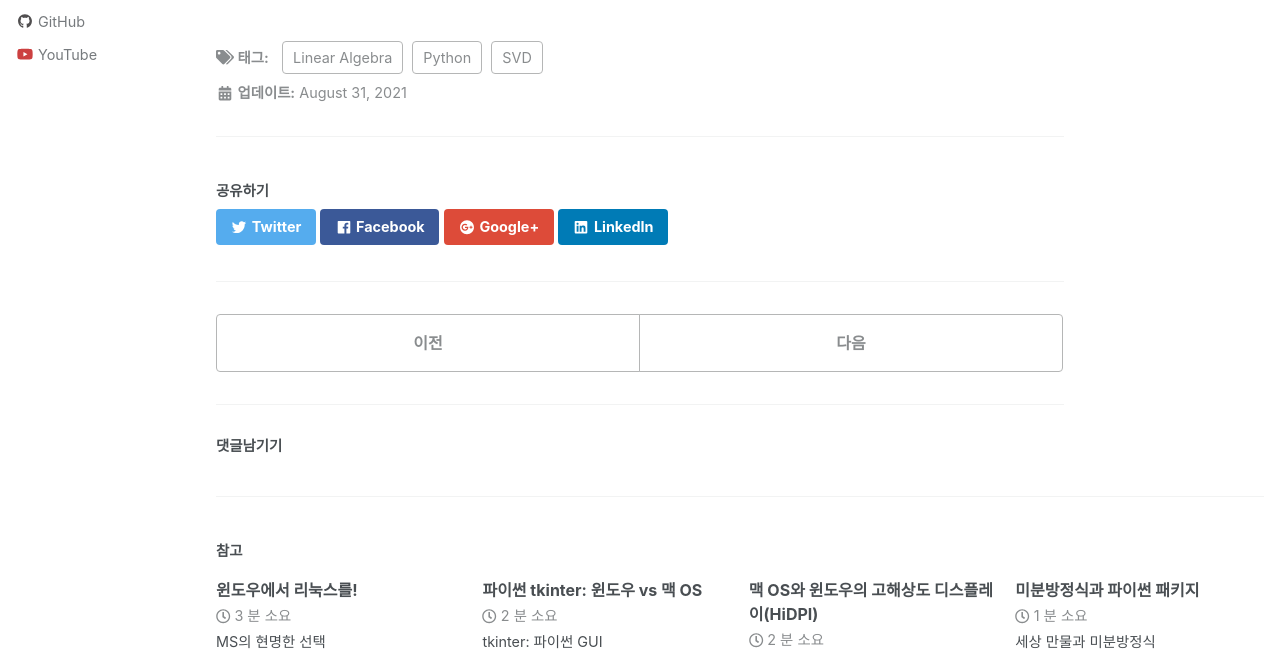
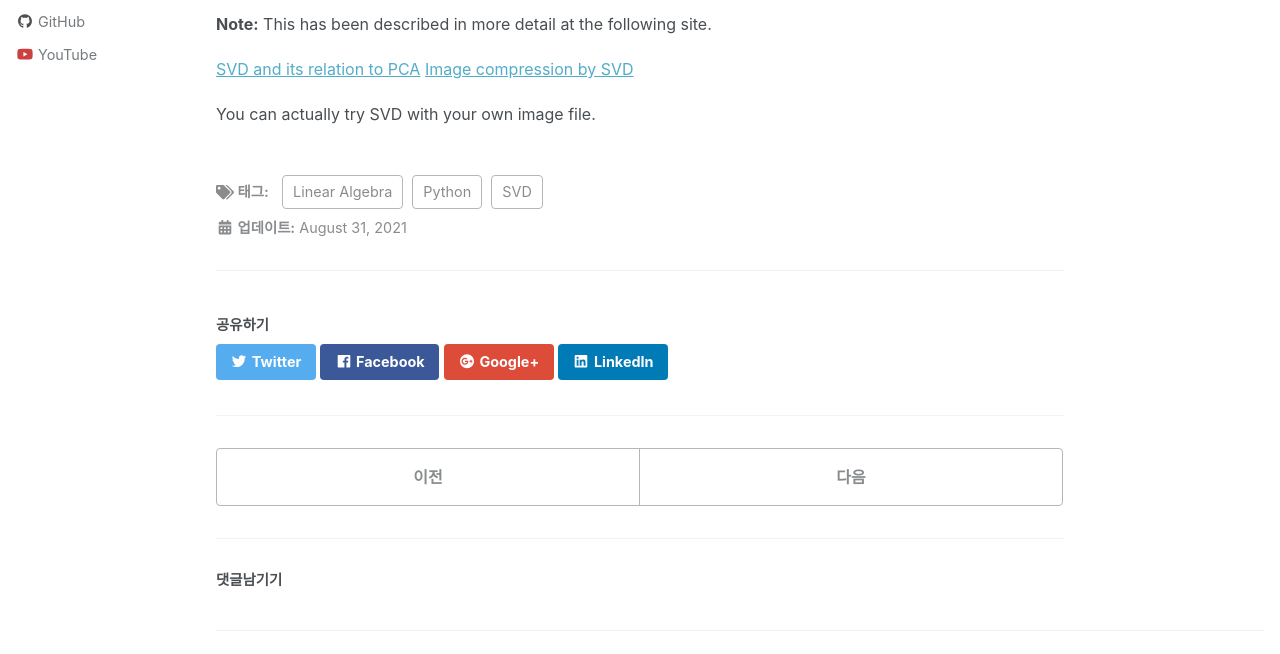
Before and after one commit to twy80/mkkim85.github.io, a Jekyll site: the page built from _posts/2021-08-31-svd_image.md, in a window 1280 px wide and 900 px high, scrolled down 1194 px, cut to the strip 246-900 px from the top of the window. Built offline with Jekyll 4.4.1, drawn with Linux system fonts in a browser that asks for light colours; nearby versions of some CDN libraries; formulas are drawn with MathJax 3.

Commit message:
Update 2021-08-31-svd_image.md

```diff
--- a/_posts/2021-08-31-svd_image.md
+++ b/_posts/2021-08-31-svd_image.md
@@ -35,3 +35,10 @@ using SVD is provided [here](https://github.com/twy80/svd_image). How to run thi
 shown in the following short video.
 
 {% include video id="T3ee7lIqPEA" provider="youtube" %}
+
+**Note:** This has been described in more detail at the following site.
+
+[SVD and its relation to PCA](https://twy80-toys-home-3xaua9.streamlit.app/SVD_and_PCA)
+[Image compression by SVD](https://twy80-toys-home-3xaua9.streamlit.app/SVD_Image)
+
+You can actually try SVD with your own image file.
```
